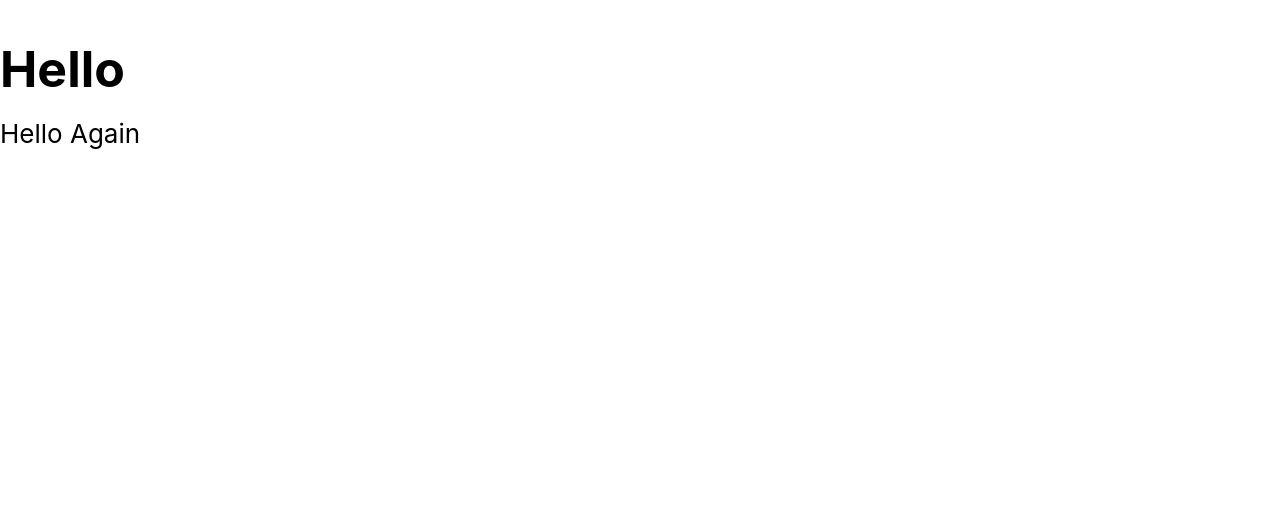
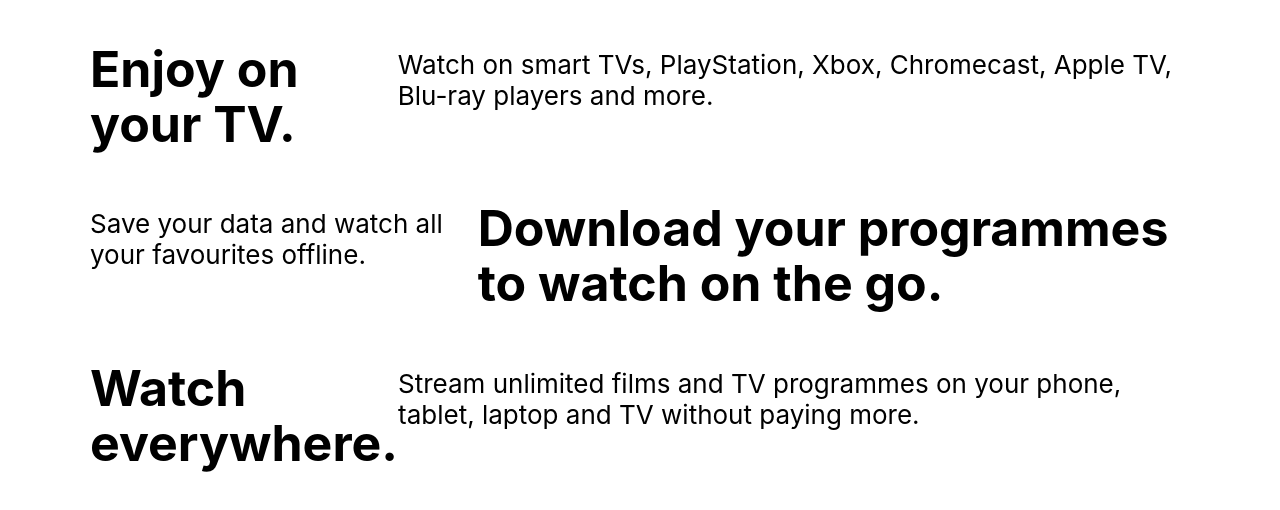
Before and after one commit to lenakujath/netflix-clone, a React (Create React App) app: page / in a window 1280 px wide. Shown: the top 510 px of the page. Built offline with nearby package versions, Linux system fonts and the light colour scheme.

Commit message:
puts jumbotron component in container

```diff
--- a/src/components/jumbotron/index.js
+++ b/src/components/jumbotron/index.js
@@ -1,5 +1,5 @@
 import React from 'react';
-import { Inner, Item, Container, Title, SubTitle } from './styles/jumbotron';
+import { Inner, Item, Container, Title, SubTitle, Image } from './styles/jumbotron';
 
 export default function Jumbotron({ children, direction = 'row', ...restProps }) {
     return (
@@ -20,3 +20,6 @@ Jumbotron.Title = function JumbotronTitle({ children, ...restProps }) {
 Jumbotron.SubTitle = function JumbotronSubTitle({ children, ...restProps }) {
     return <SubTitle {...restProps}>{children}</SubTitle>;
 }
+Jumbotron.Image = function JumbotronSubTitle({ children, ...restProps }) {
+    return <Image {...restProps}/>;
+}
--- /dev/null
+++ b/src/containers/jumbotron.js
@@ -0,0 +1,20 @@
+import React from "react";
+import jumboData from '../fixtures/jumbo.json';
+import Jumbotron from "../components/jumbotron";
+
+export function JumbotronContainer() {
+        return (
+                <Jumbotron.Container>
+                    {jumboData.map((item) => (
+                        <Jumbotron key={item.id} direction={item.direction}>
+                            <Jumbotron.Title>{item.title}</Jumbotron.Title>
+                            <Jumbotron.SubTitle>{item.subTitle}</Jumbotron.SubTitle>
+                            <Jumbotron.Image>{item.image}</Jumbotron.Image>
+                        </Jumbotron>
+                     )
+                    )}
+
+
+                </Jumbotron.Container>
+    )
+}
--- a/src/pages/home.js
+++ b/src/pages/home.js
@@ -1,15 +1,8 @@
 import React from 'react';
-import Jumbotron from '../components/jumbotron';
+import { JumbotronContainer } from '../containers/jumbotron';
 
 export default function Home() {
     return (
-        <Jumbotron.Container>
-            <Jumbotron.Title>
-                Hello
-            </Jumbotron.Title>
-            <Jumbotron.SubTitle>
-                Hello Again
-            </Jumbotron.SubTitle>
-        </Jumbotron.Container>
+           <JumbotronContainer/>
     )
 }
```
